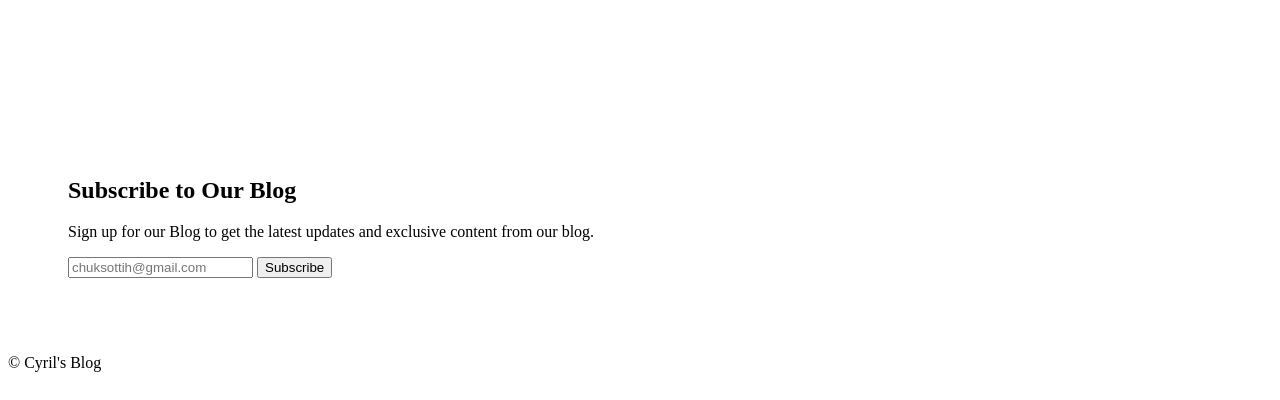
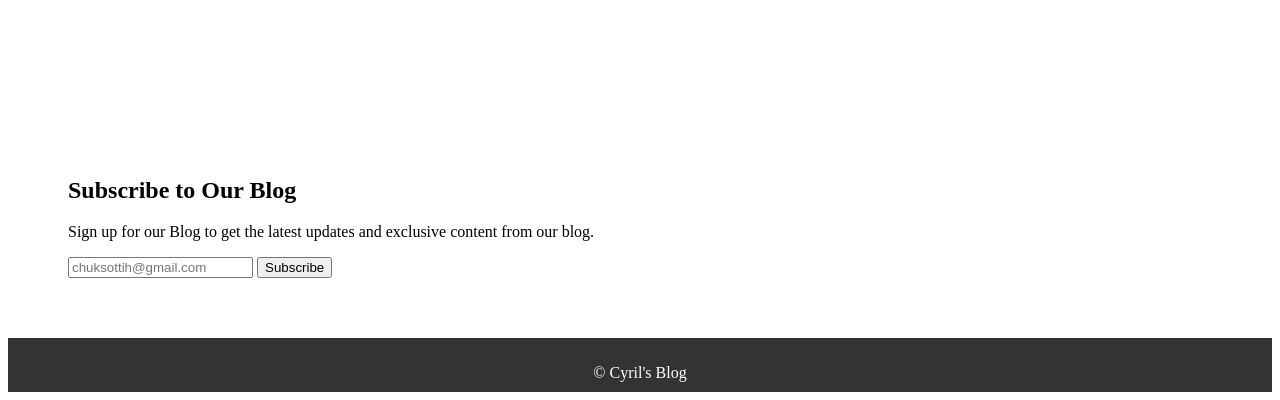
Before and after one commit to Cyril-dot/the-one, a plain HTML site: page home.html in a window 1280 px wide. Shown: the part 2637-3037 px from the top of the page. Drawn offline with nearby package versions, Linux system fonts and the light colour scheme.

Commit message:
Add files via upload

```diff
--- a/home.css
+++ b/home.css
@@ -255,3 +255,15 @@
     margin: 20px;
     box-shadow: 0 0 10px rgba(0, 0, 0, 0.2);
 }
+
+footer {
+    background-color: #333;
+    color: #fff;
+    padding: 10px;
+    text-align: center;
+    clear: both;
+}
+
+footer p {
+    margin-bottom: 0;
+}
```
